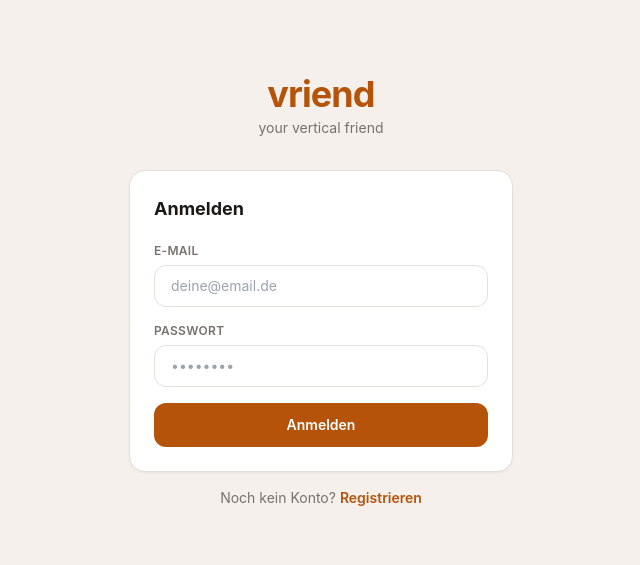
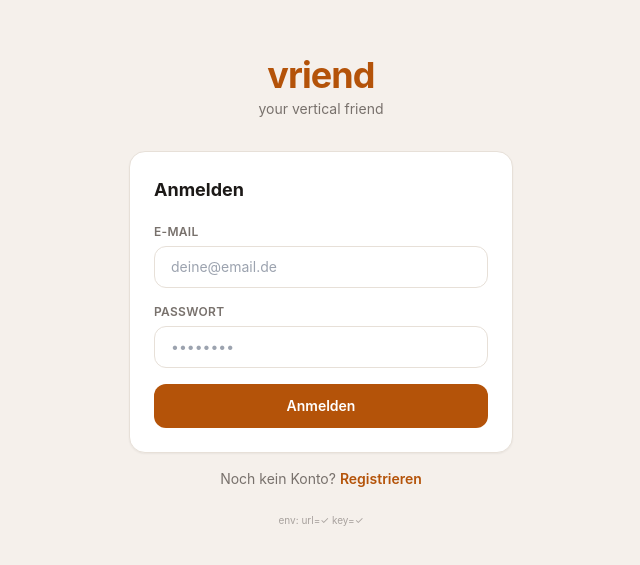
Before and after one commit to vriend-at/vriend, a Next.js app: page /login in a window 1280 px wide. Shown: the part 109-674 px from the top of the page, without its empty margins (319-959 px from the left). Built offline with nearby package versions, Linux system fonts and the light colour scheme; no server answers.

Commit message:
Debug login error

```diff
--- a/app/login/page.tsx
+++ b/app/login/page.tsx
@@ -12,13 +12,16 @@ export default function LoginPage() {
   const [loading, setLoading] = useState(false)
   const router = useRouter()
 
+  const supabaseUrl = process.env.NEXT_PUBLIC_SUPABASE_URL
+  const supabaseKey = process.env.NEXT_PUBLIC_SUPABASE_ANON_KEY
+
   async function handleSubmit(e: React.FormEvent) {
     e.preventDefault()
     setError(null)
     setLoading(true)
 
-    if (!process.env.NEXT_PUBLIC_SUPABASE_URL || !process.env.NEXT_PUBLIC_SUPABASE_ANON_KEY) {
-      setError('Konfigurationsfehler: Supabase-Umgebungsvariablen fehlen. Bitte in den Vercel-Projekteinstellungen unter Environment Variables setzen.')
+    if (!supabaseUrl || !supabaseKey) {
+      setError('Config error: NEXT_PUBLIC_SUPABASE_URL or NEXT_PUBLIC_SUPABASE_ANON_KEY is not set. Add both to Vercel → Settings → Environment Variables and redeploy.')
       setLoading(false)
       return
     }
@@ -27,11 +30,13 @@ export default function LoginPage() {
     const { error } = await supabase.auth.signInWithPassword({ email, password })
 
     if (error) {
-      setError(
-        error.message === 'Invalid login credentials'
-          ? 'E-Mail oder Passwort ist falsch.'
-          : error.message
-      )
+      // Show the raw Supabase error so we can diagnose production issues
+      const status = (error as { status?: number }).status
+      const msg = error.message === 'Invalid login credentials'
+        ? 'E-Mail oder Passwort ist falsch.'
+        : error.message
+      setError(status ? `[${status}] ${msg}` : msg)
+      console.error('Supabase signInWithPassword error:', error)
       setLoading(false)
     } else {
       router.push('/dashboard')
@@ -105,6 +110,11 @@ export default function LoginPage() {
             Registrieren
           </Link>
         </p>
+
+        {/* Env diagnostic — remove once login is stable */}
+        <p className="text-center text-[10px] text-[#a8a29e] mt-6">
+          env: url={supabaseUrl ? '✓' : '✗'} key={supabaseKey ? '✓' : '✗'}
+        </p>
       </div>
     </div>
   )
```
